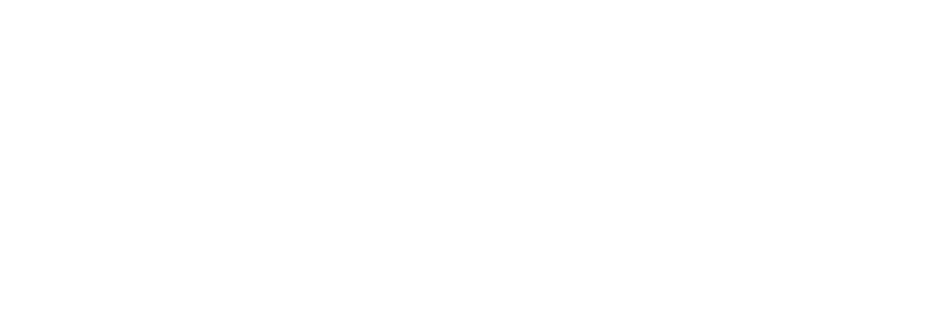
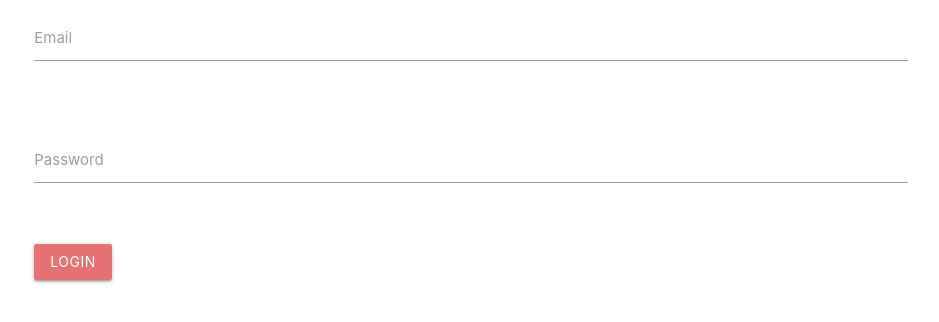
Before and after one commit to EliceoJoel/blog-MERN, a React (Create React App) app in the folder client/: page /login in a window 1280 px wide. Shown: the top 322 px of the page, without its empty margins (169-1108 px from the left). Built offline with nearby package versions, Linux system fonts and the light colour scheme.

Commit message:
structure of login page

```diff
--- a/client/package.json
+++ b/client/package.json
@@ -7,6 +7,7 @@
     "@testing-library/react": "^9.5.0",
     "@testing-library/user-event": "^7.2.1",
     "axios": "^0.19.2",
+    "materialize-css": "^1.0.0-rc.2",
     "react": "^16.13.1",
     "react-dom": "^16.13.1",
     "react-redux": "^7.2.0",
--- a/client/src/components/App.js
+++ b/client/src/components/App.js
@@ -1,7 +1,8 @@
 import React from 'react';
 import {Switch, Route} from "react-router-dom";
 import About from "./about"
-//import Home from ""
+import Login from "./RegisterLogin/login";
+import Register from "./RegisterLogin/register";
 
 
 function App() {
@@ -9,6 +10,8 @@
     <div>
       <Switch>
         <Route path="/about" component={About} />
+        <Route path="/login" component={Login} />
+        <Route path="/register" component={Register} />
       </Switch>
     </div>
   );
--- /dev/null
+++ b/client/src/components/RegisterLogin/login.js
@@ -0,0 +1,81 @@
+import React, { Component } from 'react';
+
+class Login extends Component {
+  constructor(){
+    super()
+    this.state ={
+      email: '',
+      password: '',
+    }
+
+  }
+
+  handleChange(e){
+
+  }
+
+  submitForm(e){
+
+  }
+
+  render() {
+    return (
+      <div className="container">
+        <div className="row">
+          <form className="col s12" onSubmit={event => this.submitForm(event)}>
+            <div className="row">
+              <div className="input-field col s12">
+                <input
+                  name="email"
+                  value={this.state.email}
+                  onChange={e=>this.handleChange(e)}
+                  id="email"
+                  type="email"
+                  className="validate"
+                />
+                <label htmlFor="email">Email</label>
+                <span
+                  className="helper-text"
+                  data-error="Type a right type email"
+                  data-success="right"
+                />
+              </div>
+            </div>
+            <div className="row">
+              <div className="input-field col s12">
+                <input
+                  name="password"
+                  value={this.state.password}
+                  onChange={e=>this.handleChange(e)}
+                  id="password"
+                  type="password"
+                  className="validate"
+                />
+                <label htmlFor="password">Password</label>
+                <span
+                  className="helper-text"
+                  data-error="wrong"
+                  data-success="right"
+                />
+              </div>
+            </div>
+            <div className="row">
+              <div className="col s12">
+                <button
+                  className="btn waves-effect red lighten-2"
+                  type="submit"
+                  name="action"
+                  onClick={this.submitForm}
+                >
+                  Login
+                </button>
+              </div>
+            </div>
+          </form>
+        </div>
+      </div>
+    );
+  }
+}
+
+export default Login;
--- a/client/src/index.js
+++ b/client/src/index.js
@@ -4,6 +4,8 @@
 import App from './components/App';
 import * as serviceWorker from './serviceWorker';
 import { BrowserRouter } from "react-router-dom";
+
+import "materialize-css/dist/css/materialize.min.css";
 
 import { Provider } from "react-redux";
 import { createStore, applyMiddleware } from 'redux';
```
Also changed, not shown: client/src/components/RegisterLogin/register.js (added), 1 other file (tests, documents, lock files or other folders).
